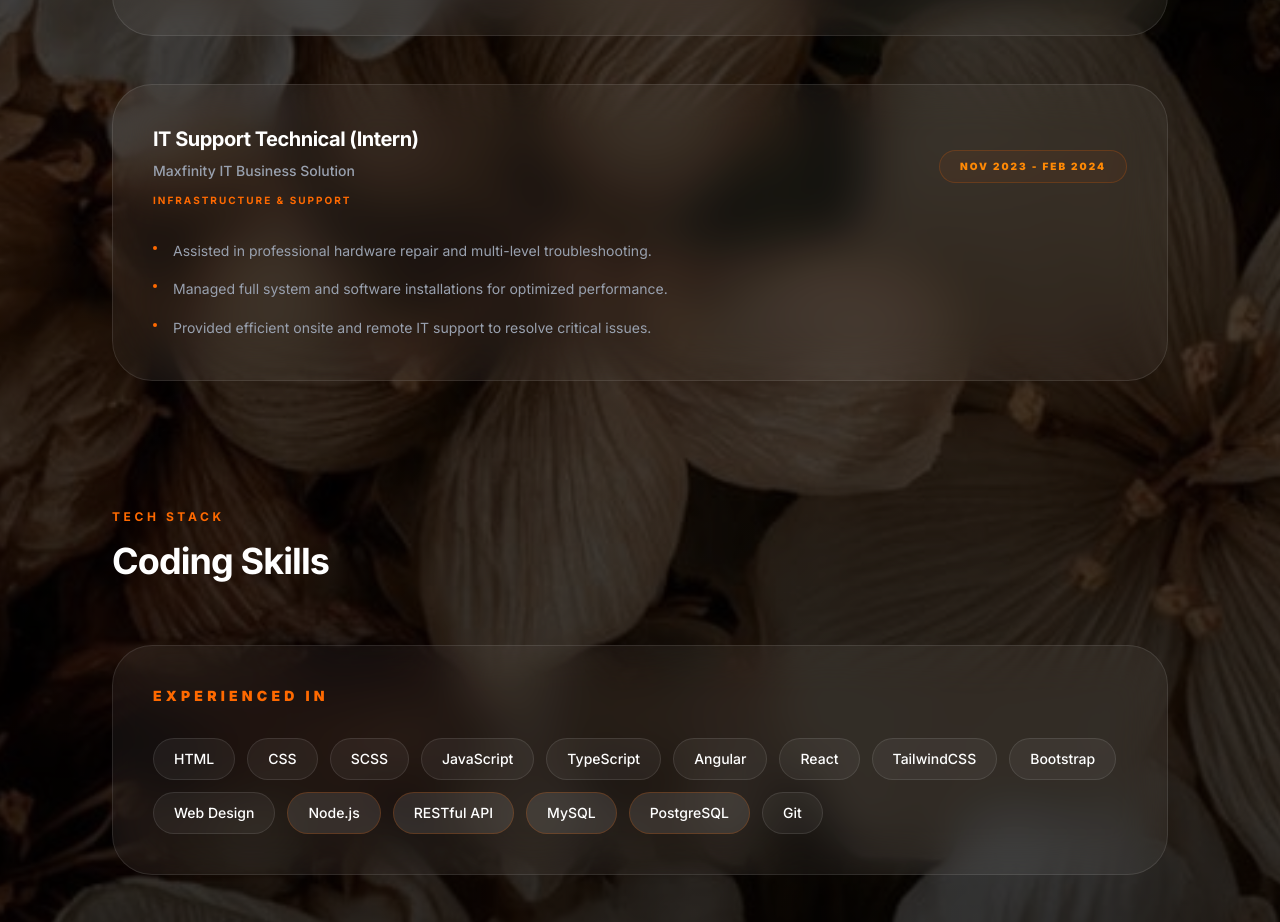
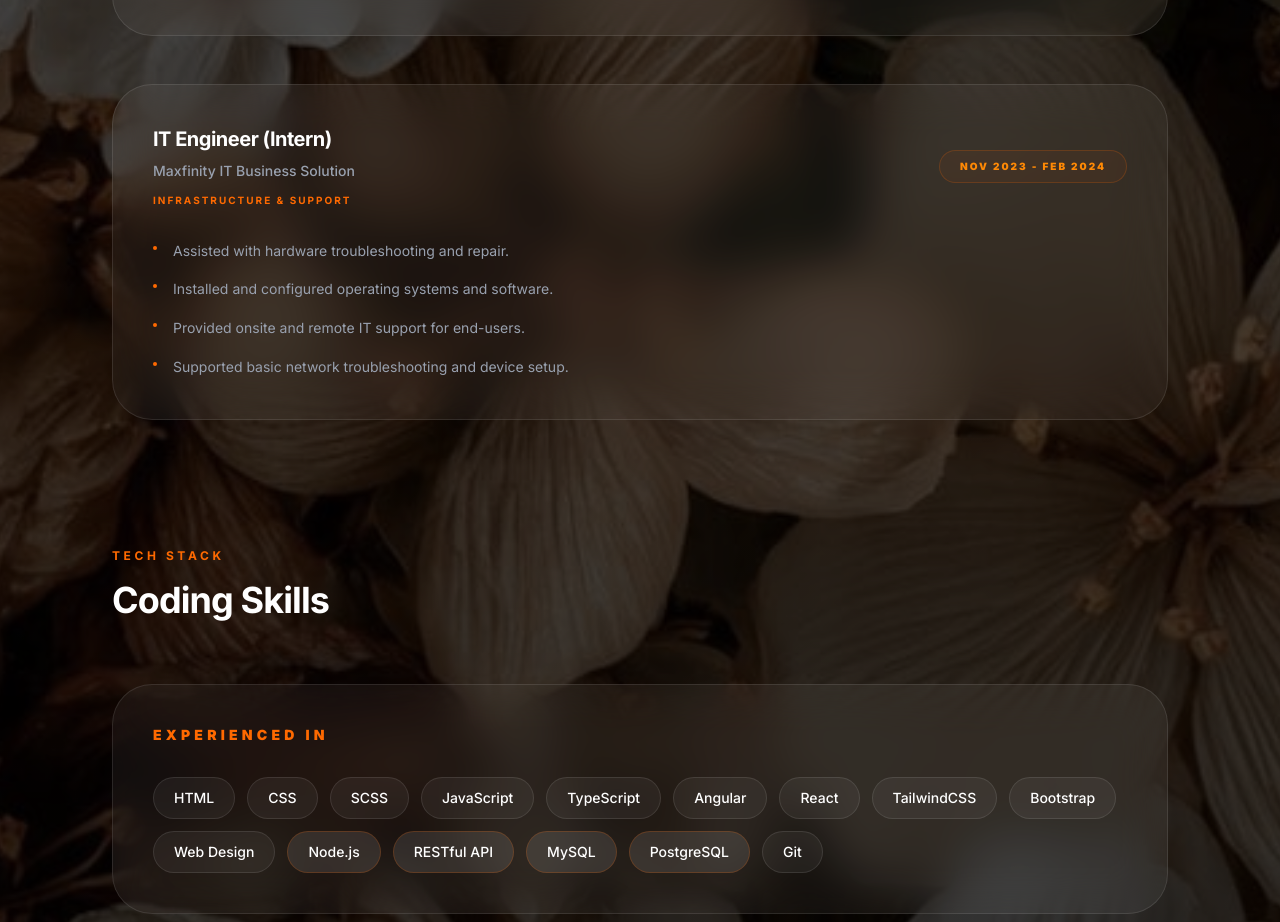
Before and after one commit to chinping-ooi/portfolio, a Next.js app: page /about in a window 1280 px wide. Shown: the part 1622-2544 px from the top of the page. Built offline with nearby package versions, Linux system fonts and the light colour scheme.

Commit message:
update new resume

```diff
--- a/app/about/page.tsx
+++ b/app/about/page.tsx
@@ -109,7 +109,7 @@ export default function About() {
               </div>
             </div>
 
-            <a href="https://drive.google.com/file/d/1TpnE3YQRVhmpZmrzTkegqYSsDIDH-36k/view?usp=sharing" target="_blank" rel="noopener noreferrer" className="inline-flex items-center gap-3 px-8 py-3.5 bg-orange-500/10 border border-orange-500/30 text-orange-400 text-xs font-black tracking-widest rounded-full hover:bg-orange-500 hover:text-white transition-all active:scale-95 mt-2 w-fit">
+            <a href="https://drive.google.com/file/d/1h9f9As4R35pNS7jKdnDGml42ieNikjqH/view?usp=sharing" target="_blank" rel="noopener noreferrer" className="inline-flex items-center gap-3 px-8 py-3.5 bg-orange-500/10 border border-orange-500/30 text-orange-400 text-xs font-black tracking-widest rounded-full hover:bg-orange-500 hover:text-white transition-all active:scale-95 mt-2 w-fit">
               DOWNLOAD RESUME
             </a>
           </div>
@@ -185,7 +185,7 @@ export default function About() {
             <div className="p-10 bg-white/5 backdrop-blur-xl rounded-[2.5rem] border border-white/10 hover:border-orange-500/10 transition-all duration-500 group">
               <div className="flex flex-col md:flex-row md:items-center justify-between gap-6 mb-8">
                 <div>
-                  <h3 className="text-xl font-bold text-white mb-2 tracking-tight">IT Support Technical (Intern)</h3>
+                  <h3 className="text-xl font-bold text-white mb-2 tracking-tight">IT Engineer (Intern)</h3>
                   <p className="text-gray-400 font-medium mb-3 text-sm">Maxfinity IT Business Solution</p>
                   <p className="text-orange-500 font-bold tracking-[0.2em] text-[10px] uppercase">Infrastructure & Support</p>
                 </div>
@@ -197,9 +197,10 @@ export default function About() {
               <div className="grid grid-cols-1 lg:grid-cols-1 gap-8">
                 <ul className="space-y-4">
                   {[
-                    "Assisted in professional hardware repair and multi-level troubleshooting.",
-                    "Managed full system and software installations for optimized performance.",
-                    "Provided efficient onsite and remote IT support to resolve critical issues."
+                    "Assisted with hardware troubleshooting and repair.",
+                    "Installed and configured operating systems and software.",
+                    "Provided onsite and remote IT support for end-users.",
+                    "Supported basic network troubleshooting and device setup."
                   ].map((item, i) => (
                     <li key={i} className="flex items-start gap-4 text-gray-400 text-sm leading-relaxed max-w-2xl">
                       <div className="mt-1.5 w-1 h-1 rounded-full bg-orange-500 shrink-0"></div>
--- a/app/page.tsx
+++ b/app/page.tsx
@@ -49,7 +49,7 @@ export default function Home() {
             GET IN TOUCH
           </Link>
 
-          <a href="https://drive.google.com/file/d/1TpnE3YQRVhmpZmrzTkegqYSsDIDH-36k/view?usp=sharing" target="_blank" rel="noopener noreferrer" className="px-8 py-3.5 bg-orange-500/10 border border-orange-500/30 text-orange-400 text-xs font-black tracking-widest rounded-full backdrop-blur-md hover:bg-orange-500 hover:text-white transition-all active:scale-95 text-center">
+          <a href="https://drive.google.com/file/d/1h9f9As4R35pNS7jKdnDGml42ieNikjqH/view?usp=sharing" target="_blank" rel="noopener noreferrer" className="px-8 py-3.5 bg-orange-500/10 border border-orange-500/30 text-orange-400 text-xs font-black tracking-widest rounded-full backdrop-blur-md hover:bg-orange-500 hover:text-white transition-all active:scale-95 text-center">
             DOWNLOAD RESUME
           </a>
         </div>
```
